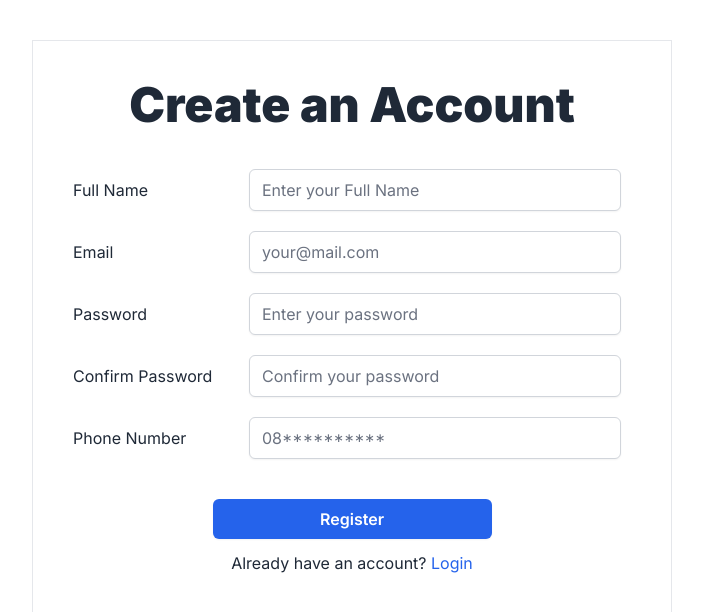
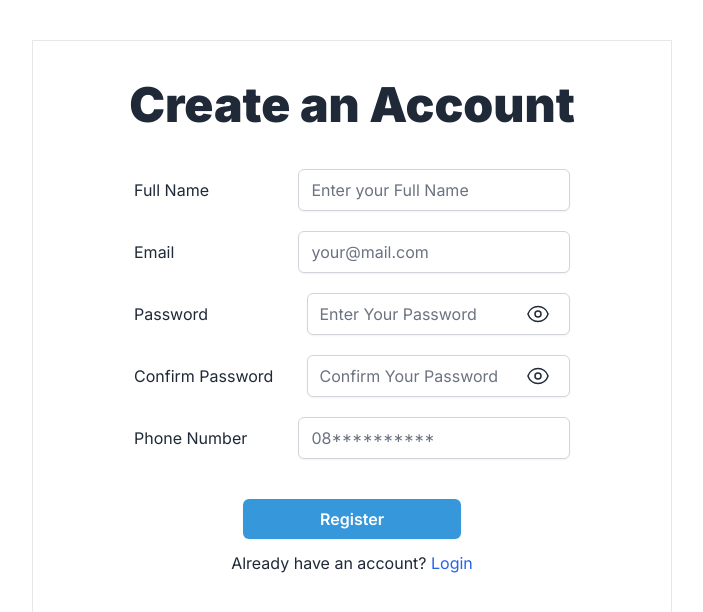
Before and after one commit to groupfswd/user-stack, a Next.js app: page /register in a window 1280 px wide. Shown: the top 612 px of the page, without its empty margins (288-991 px from the left). Built offline with nearby package versions, Linux system fonts and the light colour scheme.

Commit message:
chore(auth): update auth

```diff
--- a/src/app/login/page.jsx
+++ b/src/app/login/page.jsx
@@ -16,7 +16,7 @@ export default function LoginPage() {
           similique totam quo esse sapiente fuga?
         </div>
         <Link href="/register">
-          <button className="w-full bg-blue-500 hover:bg-blue-700 text-white font-bold py-2 px-4 rounded">
+          <button className="w-full bg-[#3797db] hover:bg-[#3187c5] text-white font-bold py-2 px-4 rounded">
             Register here!
           </button>
         </Link>
--- a/src/components/LoginForm.jsx
+++ b/src/components/LoginForm.jsx
@@ -7,6 +7,7 @@ export default function LoginForm() {
   const [email, setEmail] = useState("");
   const [password, setPassword] = useState("");
   const [error, setError] = useState(false);
+  const [success, setSuccess] = useState(false);
   const [showPassword, setShowPassword] = useState(false);
   const router = useRouter();
 
@@ -20,13 +21,18 @@ export default function LoginForm() {
       } else {
         Cookies.set("isLoggedIn", "true");
         Cookies.set("accessToken", token);
-        router.push("/");
+        setSuccess(true);
+        setTimeout(() => {router.push("/");}, 1000);
       }
     } catch (error) {
       setError(true);
     } finally {
       setTimeout(() => setError(false), 3000);
     }
+  };
+
+  const handleShowPasssword = () => {
+    setShowPassword(!showPassword);
   };
 
   return (
@@ -45,25 +51,47 @@ export default function LoginForm() {
             onChange={(e) => setEmail(e.target.value)}
           ></input>
         </div>
-        <div className="flex flex-col md:flex-row items-center box-border">
-          <label className="items-center w-full md:w-40 mr-4">Password</label>
+
+        <div className="flex flex-col md:flex-row items-center mb-5 relative">
+          <label className="items-center w-2/5 mr-4">Password</label>
           <input
-            className="w-full md:w-2/3 border-gray-300 focus:border-indigo-300 focus:ring focus:ring-indigo-200 focus:ring-opacity-50 rounded-md shadow-sm"
-            name="password"
+            className="md:w-2/3 border-gray-300 focus:border-blue-300 focus:ring focus:ring-blue-200 focus:ring-opacity-50 rounded-md shadow-sm"
+            name="Password"
+            placeholder="Enter Your Password"
             type={showPassword ? "text" : "password"}
-            placeholder="Enter your password"
-            required=""
             value={password}
             onChange={(e) => setPassword(e.target.value)}
-          ></input>
+          />
+          <svg
+            xmlns="http://www.w3.org/2000/svg"
+            fill="none"
+            viewBox="0 0 24 24"
+            strokeWidth={1.5}
+            stroke="currentColor"
+            className="w-6 h-6 absolute right-5"
+            onClick={handleShowPasssword}
+          >
+            <path
+              strokeLinecap="round"
+              strokeLinejoin="round"
+              d="M2.036 12.322a1.012 1.012 0 0 1 0-.639C3.423 7.51 7.36 4.5 12 4.5c4.638 0 8.573 3.007 9.963 7.178.07.207.07.431 0 .639C20.577 16.49 16.64 19.5 12 19.5c-4.638 0-8.573-3.007-9.963-7.178Z"
+            />
+            <path
+              strokeLinecap="round"
+              strokeLinejoin="round"
+              d="M15 12a3 3 0 1 1-6 0 3 3 0 0 1 6 0Z"
+            />
+          </svg>
         </div>
+
         <button
           type="submit"
-          className="w-full bg-blue-500 hover:bg-blue-700 text-white font-bold py-2 px-4 rounded"
+          className="w-full bg-[#3797db] hover:bg-[#3187c5] text-white font-bold py-2 px-4 rounded"
           onClick={handleLogin}
         >
           Login
         </button>
+
         {error && (
           <div className="toast toast-top toast-center">
             <div className="text-white alert alert-error mb-5 justify-center">
@@ -84,6 +112,27 @@ export default function LoginForm() {
             </div>
           </div>
         )}
+
+        {success && (
+          <div className="toast toast-top toast-center">
+            <div className="text-white alert alert-success mb-5 justify-center">
+              <svg
+                xmlns="http://www.w3.org/2000/svg"
+                className="stroke-current shrink-0 h-6 w-6"
+                fill="none"
+                viewBox="0 0 24 24"
+              >
+                <path
+                  strokeLinecap="round"
+                  strokeLinejoin="round"
+                  strokeWidth="2"
+                  d="M9 12l2 2 4-4m6 2a9 9 0 11-18 0 9 9 0 0118 0z"
+                />
+              </svg>
+              <span>Login Success!</span>
+            </div>
+          </div>
+        )}
       </form>
     </div>
   );
--- a/src/components/RegisterForm.jsx
+++ b/src/components/RegisterForm.jsx
@@ -10,7 +10,9 @@ export default function UserForm() {
   const [confirm_password, setConfirmPassword] = useState("");
   const [phone_number, setPhoneNumber] = useState("");
   const [passwordMatch, setPasswordMatch] = useState(true);
+  const [showPassword, setShowPassword] = useState(false);
   const [errors, setErrors] = useState(false);
+  const [success, setSuccess] = useState(false);
 
   const handleRegister = async (e) => {
     e.preventDefault();
@@ -18,17 +20,24 @@ export default function UserForm() {
       setPasswordMatch(false);
       return;
     }
-    try {
-      await register({
+    const response = await register({
       fullname,
       email,
       password,
       phone_number,
     });
+
+    if (response.message === "Register Success") {
+      setSuccess(true);
+      setTimeout(() => {
         router.push("/login");
-    } catch (error) {
+      }, 1000);
+    } else {
+      response.error && response.error.status === 409;
       setErrors(true);
-      setTimeout(() => setErrors(false), 3000);
+      setTimeout(() => {
+        setErrors(false);
+      }, 3000);
     }
   };
 
@@ -37,10 +46,18 @@ export default function UserForm() {
     setPasswordMatch(password === e.target.value);
   };
 
+  const handleShowPasssword = () => {
+    setShowPassword(!showPassword);
+  };
+
   return (
-    <form>
+    <div>
+      <div className="flex flex-col items-center">
+        <form onSubmit={handleRegister}>
           <div className="flex flex-col md:flex-row items-center mb-5">
-        <label className="items-center w-full md:w-40 mr-4">Full Name</label>
+            <label className="items-center w-full md:w-40 mr-4">
+              Full Name
+            </label>
             <input
               className="w-full md:w-2/3 border-gray-300 focus:border-blue-300 focus:ring focus:ring-blue-200 focus:ring-opacity-50 rounded-md shadow-sm"
               name="Full Name"
@@ -66,41 +83,78 @@ export default function UserForm() {
             ></input>
           </div>
 
-      <div className="flex flex-col md:flex-row items-center mb-5">
-        <label className="items-center w-full md:w-40 mr-4">Password</label>
+          <div className="flex flex-col md:flex-row items-center mb-5 relative">
+            <label className="items-center w-2/5 mr-4">Password</label>
             <input
-          className={`w-full md:w-2/3 border-gray-300 focus:border-blue-300 focus:ring focus:ring-blue-200 focus:ring-opacity-50 rounded-md shadow-sm ${
+              className={`md:w-2/3 border-gray-300 focus:border-blue-300 focus:ring focus:ring-blue-200 focus:ring-opacity-50 rounded-md shadow-sm ${
                 !passwordMatch ? "border-red-500" : ""
               }`}
               name="Password"
-          type="password"
-          placeholder="Enter your password"
+              placeholder="Enter Your Password"
+              type={showPassword ? "text" : "password"}
               value={password}
               onChange={(e) => handlePasswordChange(e, setPassword)}
-          minLength="8"
-          required
-        ></input>
+            />
+            <svg
+              xmlns="http://www.w3.org/2000/svg"
+              fill="none"
+              viewBox="0 0 24 24"
+              strokeWidth={1.5}
+              stroke="currentColor"
+              className="w-6 h-6 absolute right-5"
+              onClick={handleShowPasssword}
+            >
+              <path
+                strokeLinecap="round"
+                strokeLinejoin="round"
+                d="M2.036 12.322a1.012 1.012 0 0 1 0-.639C3.423 7.51 7.36 4.5 12 4.5c4.638 0 8.573 3.007 9.963 7.178.07.207.07.431 0 .639C20.577 16.49 16.64 19.5 12 19.5c-4.638 0-8.573-3.007-9.963-7.178Z"
+              />
+              <path
+                strokeLinecap="round"
+                strokeLinejoin="round"
+                d="M15 12a3 3 0 1 1-6 0 3 3 0 0 1 6 0Z"
+              />
+            </svg>
+          </div>
+
+          <div className="flex flex-col md:flex-row items-center mb-5 relative">
+          <label className="items-center w-2/5 mr-4">Confirm Password</label>
+          <input
+            className={`md:w-2/3 border-gray-300 focus:border-blue-300 focus:ring focus:ring-blue-200 focus:ring-opacity-50 rounded-md shadow-sm ${
+              !passwordMatch ? "border-red-500" : ""
+            }`}
+            name="Password"
+            placeholder="Confirm Your Password"
+            type={showPassword ? "text" : "password"}
+            value={confirm_password}
+            onChange={(e) => handlePasswordChange(e, setConfirmPassword)}
+          />
+          <svg
+            xmlns="http://www.w3.org/2000/svg"
+            fill="none"
+            viewBox="0 0 24 24"
+            strokeWidth={1.5}
+            stroke="currentColor"
+            className="w-6 h-6 absolute right-5"
+            onClick={handleShowPasssword}
+          >
+            <path
+              strokeLinecap="round"
+              strokeLinejoin="round"
+              d="M2.036 12.322a1.012 1.012 0 0 1 0-.639C3.423 7.51 7.36 4.5 12 4.5c4.638 0 8.573 3.007 9.963 7.178.07.207.07.431 0 .639C20.577 16.49 16.64 19.5 12 19.5c-4.638 0-8.573-3.007-9.963-7.178Z"
+            />
+            <path
+              strokeLinecap="round"
+              strokeLinejoin="round"
+              d="M15 12a3 3 0 1 1-6 0 3 3 0 0 1 6 0Z"
+            />
+          </svg>
         </div>
 
           <div className="flex flex-col md:flex-row items-center mb-5">
             <label className="items-center w-full md:w-40 mr-4">
-          Confirm Password
+              Phone Number
             </label>
-        <input
-          className={`w-full md:w-2/3 border-gray-300 focus:border-blue-300 focus:ring focus:ring-blue-200 focus:ring-opacity-50 rounded-md shadow-sm ${
-            !passwordMatch ? "border-red-500" : ""
-          }`}
-          name="Confirm Password"
-          type="password"
-          placeholder="Confirm your password"
-          value={confirm_password}
-          onChange={(e) => handlePasswordChange(e, setConfirmPassword)}
-          required
-        ></input>
-      </div>
-
-      <div className="flex flex-col md:flex-row items-center mb-5">
-        <label className="items-center w-full md:w-40 mr-4">Phone Number</label>
             <input
               className="w-full md:w-2/3 border-gray-300 focus:border-blue-300 focus:ring focus:ring-blue-200 focus:ring-opacity-50 rounded-md shadow-sm"
               name="Phone Number"
@@ -115,12 +169,55 @@ export default function UserForm() {
           <div className="flex flex-col md:flex-row items-center justify-center mt-10">
             <button
               type="submit"
-          onClick={handleRegister}
-          className="flex w-1/2 justify-center rounded-md bg-blue-600 px-3 py-2 text-white font-semibold leading-6 shadow-sm hover:bg-blue-500 focus-visible:outline focus-visible:outline-2 focus-visible:outline-offset-2 focus-visible:outline-blue-600"
+              className="flex w-1/2 justify-center rounded-md bg-[#3797db] px-3 py-2 text-white font-semibold leading-6 shadow-sm hover:bg-[#3187c5] focus-visible:outline focus-visible:outline-2 focus-visible:outline-offset-2 focus-visible:outline-blue-600"
             >
               Register
             </button>
           </div>
+
+          {errors && (
+            <div className="toast toast-top toast-center">
+              <div className="text-white alert alert-error mb-5 justify-center">
+                <svg
+                  xmlns="http://www.w3.org/2000/svg"
+                  className="stroke-current shrink-0 h-6 w-6"
+                  fill="none"
+                  viewBox="0 0 24 24"
+                >
+                  <path
+                    strokeLinecap="round"
+                    strokeLinejoin="round"
+                    strokeWidth="2"
+                    d="M10 14l2-2m0 0l2-2m-2 2l-2-2m2 2l2 2m7-2a9 9 0 11-18 0 9 9 0 0118 0z"
+                  />
+                </svg>
+                <span>Email Already Exist!</span>
+              </div>
+            </div>
+          )}
+
+          {success && (
+            <div className="toast toast-top toast-center">
+              <div className="text-white alert alert-success mb-5 justify-center">
+                <svg
+                  xmlns="http://www.w3.org/2000/svg"
+                  className="stroke-current shrink-0 h-6 w-6"
+                  fill="none"
+                  viewBox="0 0 24 24"
+                >
+                  <path
+                    strokeLinecap="round"
+                    strokeLinejoin="round"
+                    strokeWidth="2"
+                    d="M9 12l2 2 4-4m6 2a9 9 0 11-18 0 9 9 0 0118 0z"
+                  />
+                </svg>
+                <span>Register Success!</span>
+              </div>
+            </div>
+          )}
         </form>
+      </div>
+    </div>
   );
 }
```
Lines whose indentation alone changed are shown as unchanged.
